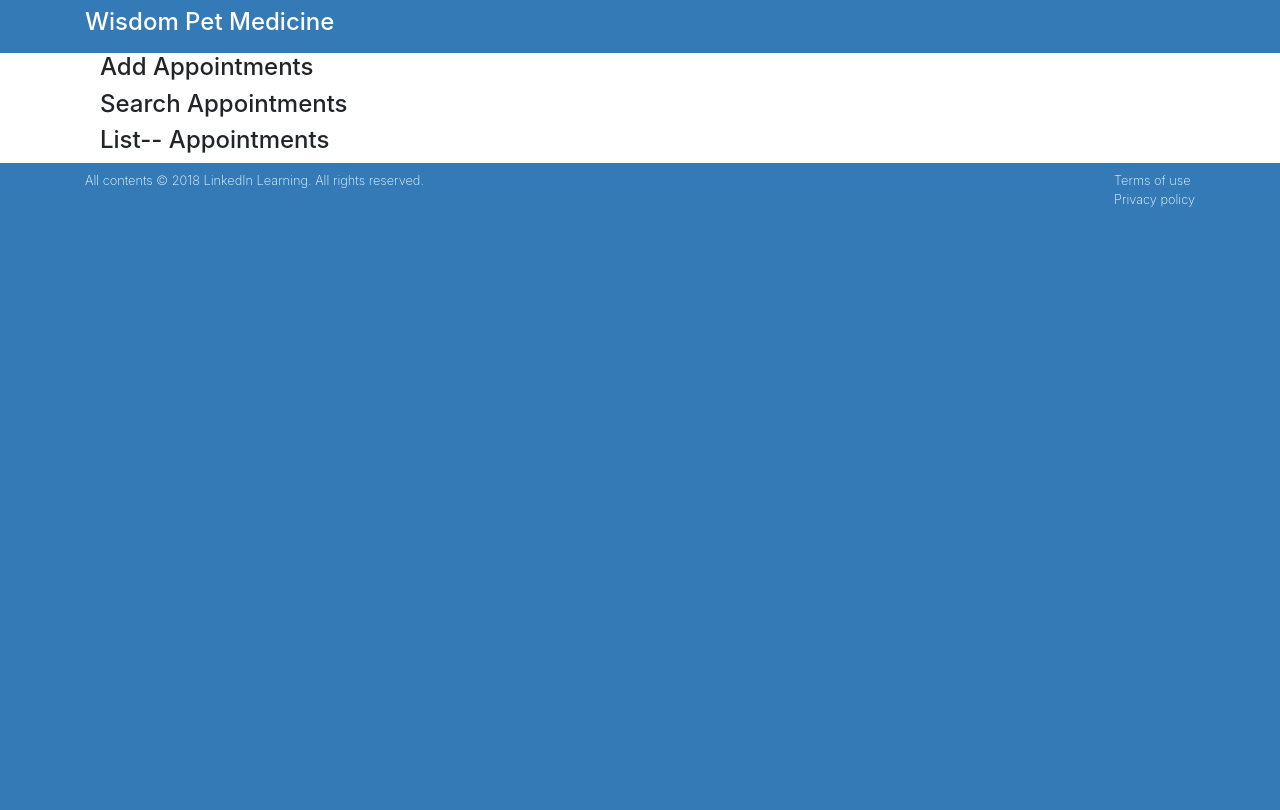
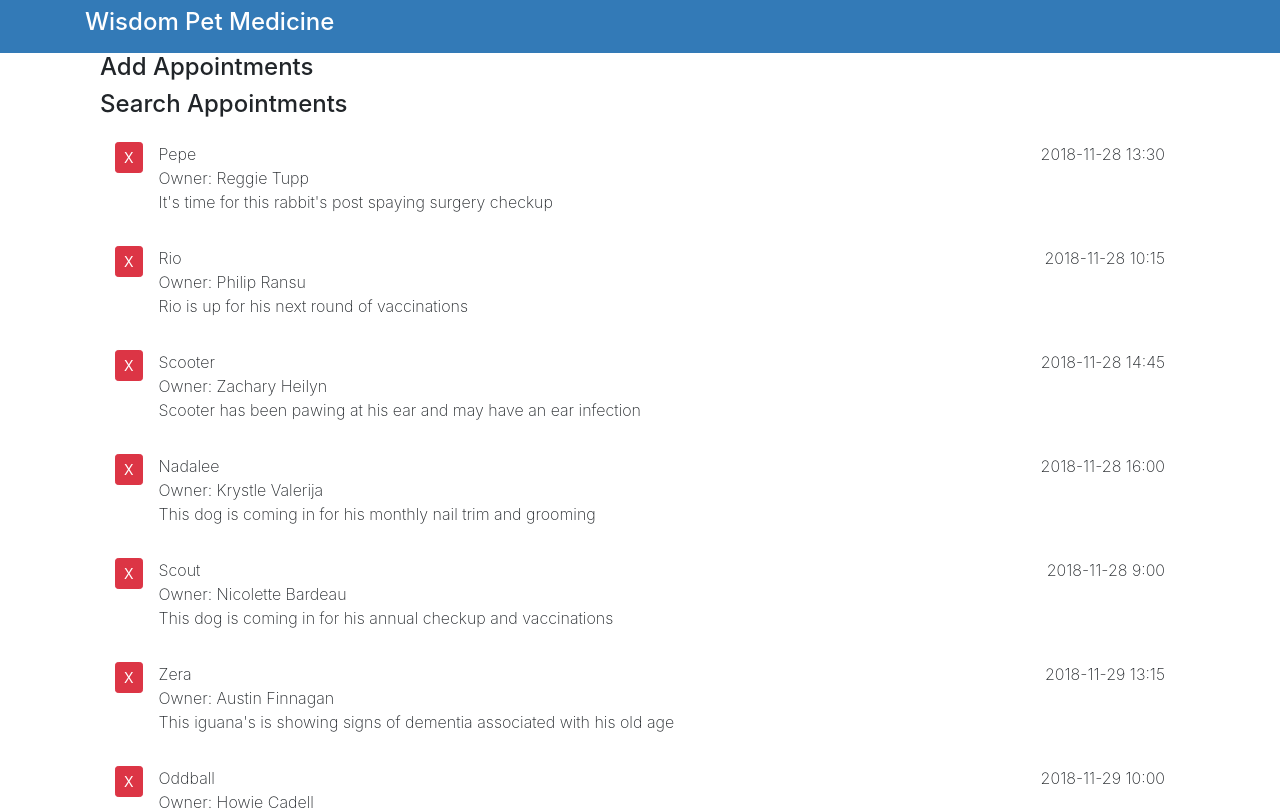
Before and after one commit to adewale2018/react-interface, a React (Create React App) app: page / in a window 1280 px wide. Shown: the top 810 px of the page. Built offline with nearby package versions, Linux system fonts and the light colour scheme.

Commit message:
Using a render template expression

```diff
--- a/src/components/App.js
+++ b/src/components/App.js
@@ -1,10 +1,27 @@
-import React from "react";
+import React, { Component } from "react";
 import "../css/App.css";
-import AddAppointments from './AddAppointment';
-import SearchAppointments from './SearchAppointment';
-import ListAppointments from './ListAppointment';
+import AddAppointments from "./AddAppointment";
+import SearchAppointments from "./SearchAppointment";
+import ListAppointments from "./ListAppointment";
 
-function App() {
+class App extends Component {
+  constructor(props) {
+    super(props);
+    this.state = { myName: "Saheed", appointments: [], lastIndex: 0 };
+  }
+  componentDidMount() {
+    fetch("./data.json")
+      .then(res => res.json())
+      .then(result => {
+        const apts = result.map(item => {
+          item.aptId = this.state.lastIndex;
+          this.setState({ lastIndex: this.state.lastIndex + 1 });
+          return item;
+        });
+        this.setState({ appointments: apts });
+      });
+  }
+  render() {
     return (
       <main className='page bg-white' id='petratings'>
         <div className='container'>
@@ -13,7 +30,7 @@
               <div className='container'>
                 <AddAppointments />
                 <SearchAppointments />
-              <ListAppointments />
+                <ListAppointments appointments={this.state.appointments} />
               </div>
             </div>
           </div>
@@ -21,5 +38,6 @@
       </main>
     );
   }
+}
 
 export default App;
--- a/src/components/ListAppointment.js
+++ b/src/components/ListAppointment.js
@@ -1,13 +1,34 @@
-import React, { Component } from 'react'
+import React, { Component } from "react";
 
 class ListAppointment extends Component {
   render() {
     return (
-      <div>
-        <h4>List-- Appointments</h4>
+      <div className='appointment-list item-list mb-3'>
+        {this.props.appointments.map(
+          ({ petName, aptDate, ownerName, aptNotes, aptId }) => (
+            <div className='pet-item col media py-3' key={aptId}>
+              <div className='mr-3'>
+                <button className='pet-delete btn btn-sm btn-danger'>X</button>
+              </div>
+
+              <div className='pet-info media-body'>
+                <div className='pet-head d-flex'>
+                  <span className='pet-name'>{petName}</span>
+                  <span className='apt-date ml-auto'>{aptDate}</span>
+                </div>
+
+                <div className='owner-name'>
+                  <span className='label-item'>Owner: </span>
+                  <span>{ownerName}</span>
+                </div>
+                <div className='apt-notes'>{aptNotes}</div>
+              </div>
+            </div>
+          )
+        )}
       </div>
     );
   }
 }
 
-export default  ListAppointment;
+export default ListAppointment;
```
Lines whose indentation alone changed are shown as unchanged.
